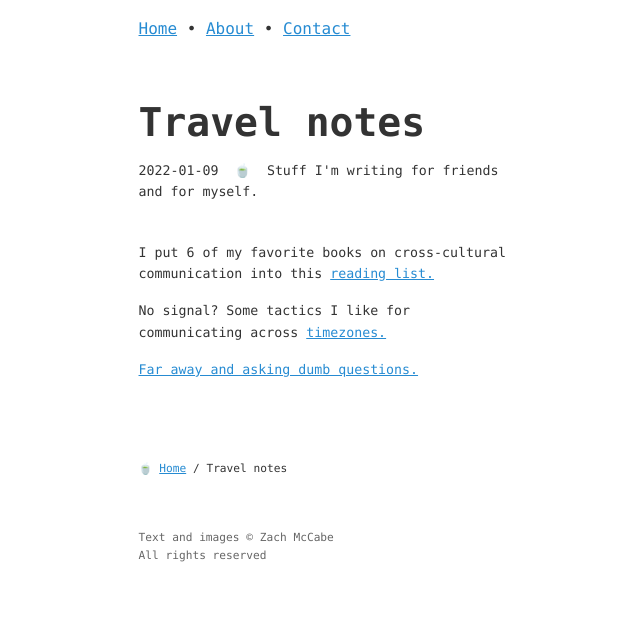
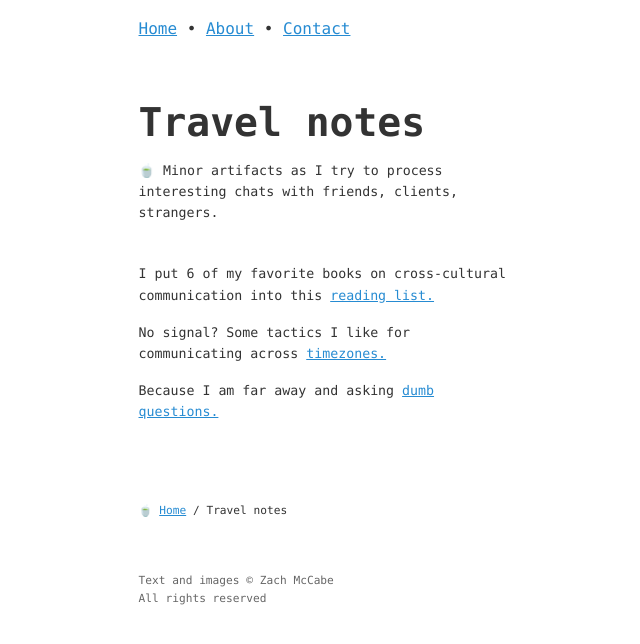
Before and after one commit to zachmccabe/zachmccabe.github.io, a Jekyll site: the page built from _travel/travel.md, in a window 1280 px wide. Shown: the top 644 px of the page, without its empty margins (196-836 px from the left). Built offline with Jekyll 4.4.1, drawn with Linux system fonts in a browser that asks for light colours.

Commit message:
Update travel.md

```diff
--- a/_travel/travel.md
+++ b/_travel/travel.md
@@ -5,10 +5,11 @@ hub: okay
 layout: kao_midnite_3
 title: Travel notes
 date: 2022-01-09
-description: "Stuff I'm writing for friends and for myself."
-lede: print
+description: "Minor artifacts as I try to process interesting chats with friends, clients, strangers."
 
 ---
+
+🍵 Minor artifacts as I try to process interesting chats with friends, clients, strangers.
 
 <div class="scan" markdown="1">
 
@@ -16,7 +17,7 @@ I put 6 of my favorite books on cross-cultural communication into this [reading
 
 No signal? Some tactics I like for communicating across [timezones.]
 
-[Far away and asking dumb questions.]
+Because I am far away and asking [dumb questions.]
 
 </div>
 
@@ -26,4 +27,4 @@ No signal? Some tactics I like for communicating across [timezones.]
 
 [timezones.]: https://www.zachmccabe.com/travel/timezones
 
-[Far away and asking dumb questions.]: https://www.zachmccabe.com/travel/dumb-questions
+[dumb questions.]: https://www.zachmccabe.com/travel/dumb-questions
```
